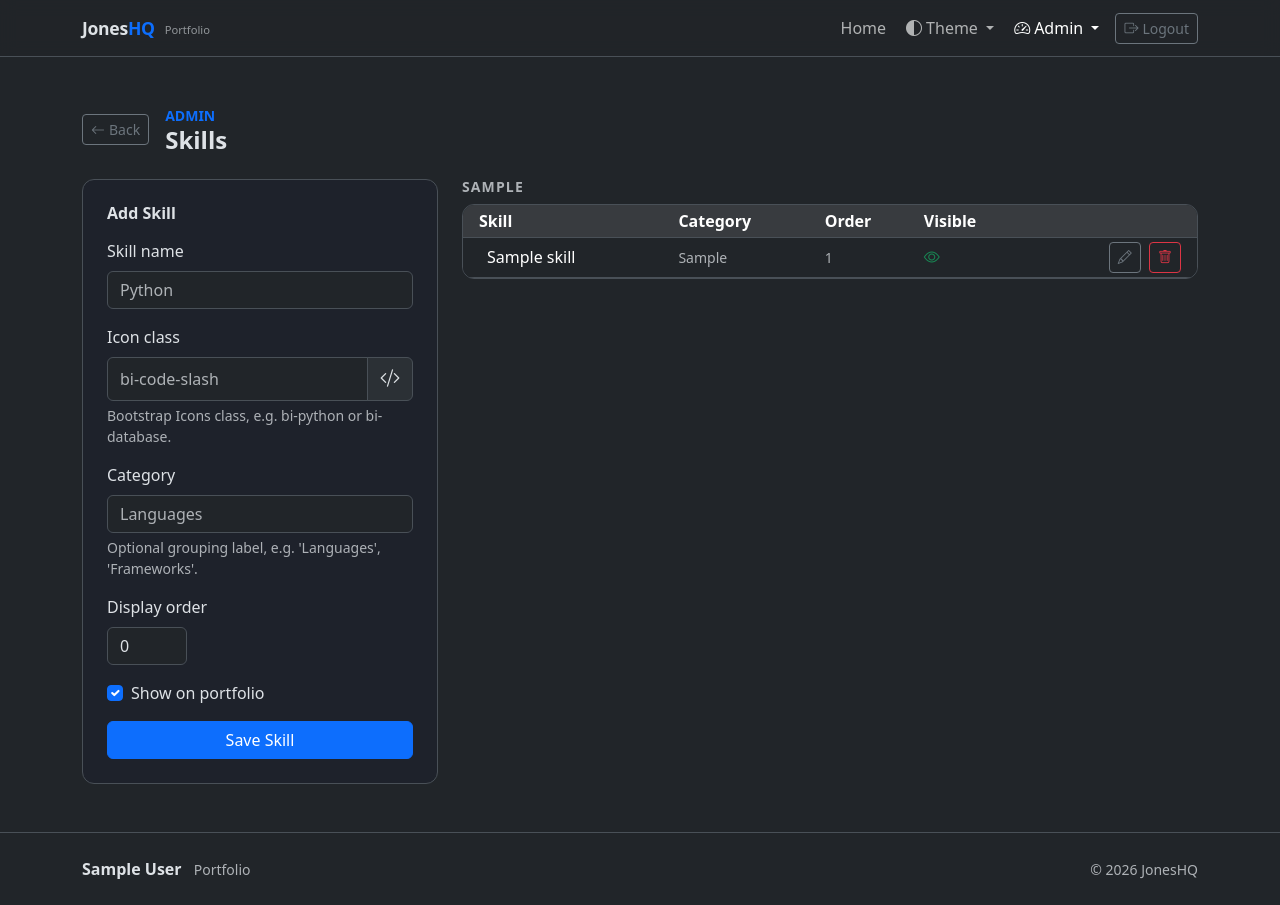
After one commit to KeironTJ/JonesHQ-Portfolio, a Flask app: page /admin/skills in a window 1280 px wide. The commit adds this page. Run offline with Flask 3, Linux system fonts and the light colour scheme; a user stored in the database is signed in; tables that the repository leaves empty hold one stand-in row (values such as "Sample post").

Commit message:
feat: add skills management and contact settings to admin panel

```diff
--- a/app/blueprints/admin/forms.py
+++ b/app/blueprints/admin/forms.py
@@ -124,4 +124,31 @@ class SettingsForm(FlaskForm):
         "Twitter / X URL",
         validators=[Optional(), URL(message="Enter a valid URL or leave blank.")],
     )
+    contact_email = StringField(
+        "Contact email",
+        validators=[Optional(), Length(max=256)],
+        description="Displayed in the contact section. Leave blank to hide the section.",
+    )
+    skills_heading = StringField(
+        "Skills section heading",
+        validators=[Optional(), Length(max=128)],
+        description="Heading shown above the skills grid. Defaults to 'Skills'.",
+    )
     submit = SubmitField("Save Settings")
+
+
+class SkillForm(FlaskForm):
+    name = StringField("Skill name", validators=[DataRequired(), Length(max=64)])
+    icon = StringField(
+        "Icon class",
+        validators=[Optional(), Length(max=64)],
+        description="Bootstrap Icons class, e.g. bi-python or bi-database.",
+    )
+    category = StringField(
+        "Category",
+        validators=[Optional(), Length(max=64)],
+        description="Optional grouping label, e.g. 'Languages', 'Frameworks'.",
+    )
+    order = IntegerField("Display order", default=0, validators=[Optional()])
+    is_visible = BooleanField("Show on portfolio", default=True)
+    submit = SubmitField("Save Skill")
--- a/app/blueprints/admin/routes.py
+++ b/app/blueprints/admin/routes.py
@@ -11,8 +11,10 @@ from app.models.project import Project
 from app.models.project_section import ProjectSection
 from app.models.settings import SiteSettings
 
+from app.models.skill import Skill
+
 from . import admin_bp
-from .forms import ProjectForm, ProjectSectionForm, SettingsForm
+from .forms import ProjectForm, ProjectSectionForm, SettingsForm, SkillForm
 
 ALLOWED_EXTENSIONS = {"png", "jpg", "jpeg", "gif", "webp", "svg"}
 
@@ -269,8 +271,74 @@ def settings():
         site_settings.github_url = form.github_url.data or None
         site_settings.linkedin_url = form.linkedin_url.data or None
         site_settings.twitter_url = form.twitter_url.data or None
+        site_settings.contact_email = form.contact_email.data or None
+        site_settings.skills_heading = form.skills_heading.data or "Skills"
         db.session.commit()
         flash("Settings saved.", "success")
         return redirect(url_for("admin.settings"))
 
     return render_template("admin/settings.html", form=form)
+
+
+# ── Skills ────────────────────────────────────────────────────────────────────
+
+@admin_bp.route("/skills")
+@login_required
+@admin_required
+def skills():
+    all_skills = Skill.query.order_by(Skill.category, Skill.order, Skill.name).all()
+    form = SkillForm()
+    return render_template("admin/skills.html", skills=all_skills, form=form)
+
+
+@admin_bp.route("/skills/add", methods=["POST"])
+@login_required
+@admin_required
+def skill_add():
+    form = SkillForm()
+    if form.validate_on_submit():
+        skill = Skill(
+            name=form.name.data,
+            icon=form.icon.data or None,
+            category=form.category.data or None,
+            order=form.order.data if form.order.data is not None else 0,
+            is_visible=form.is_visible.data,
+        )
+        db.session.add(skill)
+        db.session.commit()
+        flash(f"Skill '{skill.name}' added.", "success")
+    else:
+        for field_errors in form.errors.values():
+            for error in field_errors:
+                flash(error, "danger")
+    return redirect(url_for("admin.skills"))
+
+
+@admin_bp.route("/skills/<int:id>/edit", methods=["GET", "POST"])
+@login_required
+@admin_required
+def skill_edit(id):
+    skill = db.get_or_404(Skill, id)
+    form = SkillForm(obj=skill)
+    if form.validate_on_submit():
+        skill.name = form.name.data
+        skill.icon = form.icon.data or None
+        skill.category = form.category.data or None
+        skill.order = form.order.data if form.order.data is not None else 0
+        skill.is_visible = form.is_visible.data
+        db.session.commit()
+        flash(f"Skill '{skill.name}' updated.", "success")
+        return redirect(url_for("admin.skills"))
+    return render_template("admin/skill_edit.html", form=form, skill=skill)
+
+
+@admin_bp.route("/skills/<int:id>/delete", methods=["POST"])
+@login_required
+@admin_required
+def skill_delete(id):
+    skill = db.get_or_404(Skill, id)
+    name = skill.name
+    db.session.delete(skill)
+    db.session.commit()
+    flash(f"Skill '{name}' deleted.", "info")
+    return redirect(url_for("admin.skills"))
--- a/app/models/__init__.py
+++ b/app/models/__init__.py
@@ -1,5 +1,6 @@
 from .project import Project
 from .settings import SiteSettings
+from .skill import Skill
 from .user import User
 
-__all__ = ["Project", "SiteSettings", "User"]
+__all__ = ["Project", "SiteSettings", "Skill", "User"]
--- a/app/models/settings.py
+++ b/app/models/settings.py
@@ -26,6 +26,8 @@ class SiteSettings(db.Model):
     github_url = db.Column(db.String(256), nullable=True)
     linkedin_url = db.Column(db.String(256), nullable=True)
     twitter_url = db.Column(db.String(256), nullable=True)
+    contact_email = db.Column(db.String(256), nullable=True)
+    skills_heading = db.Column(db.String(128), nullable=True, default="Skills")
 
     @classmethod
     def get(cls) -> "SiteSettings":
--- a/app/static/css/style.css
+++ b/app/static/css/style.css
@@ -85,6 +85,25 @@
   padding: 0.2em 0.55em;
 }
 
+/* ── Skill badges ─────────────────────────────────────────── */
+.jhq-skill-badge {
+  display: inline-flex;
+  align-items: center;
+  font-size: 0.85rem;
+  font-weight: 500;
+  padding: 0.35em 0.8em;
+  border-radius: 2rem;
+  background-color: color-mix(in srgb, var(--jhq-primary) 10%, transparent);
+  color: var(--bs-body-color);
+  border: 1px solid color-mix(in srgb, var(--jhq-primary) 20%, transparent);
+  transition: var(--jhq-transition);
+}
+
+.jhq-skill-badge:hover {
+  background-color: color-mix(in srgb, var(--jhq-primary) 20%, transparent);
+  border-color: var(--jhq-primary);
+}
+
 /* ── Footer ───────────────────────────────────────────────── */
 .jhq-footer {
   border-top: 1px solid var(--bs-border-color);
--- /dev/null
+++ b/app/templates/admin/skills.html
@@ -0,0 +1,150 @@
+{% extends "base.html" %}
+
+{% block title %}Skills — Admin{% endblock %}
+
+{% block content %}
+<div class="container py-5">
+
+  <div class="d-flex align-items-center mb-4 gap-3">
+    <a href="{{ url_for('admin.dashboard') }}" class="btn btn-sm btn-outline-secondary">
+      <i class="bi bi-arrow-left me-1"></i>Back
+    </a>
+    <div>
+      <p class="text-primary fw-semibold small text-uppercase mb-0">Admin</p>
+      <h1 class="h4 fw-bold mb-0">Skills</h1>
+    </div>
+  </div>
+
+  <div class="row g-4">
+
+    <!-- ── Add skill form ─────────────────────────────────────────────────── -->
+    <div class="col-lg-4">
+      <div class="jhq-feature-card p-4">
+        <h2 class="h6 fw-bold mb-3">Add Skill</h2>
+        <form method="post" action="{{ url_for('admin.skill_add') }}" novalidate>
+          {{ form.hidden_tag() }}
+
+          <div class="mb-3">
+            {{ form.name.label(class="form-label") }}
+            {{ form.name(class="form-control" + (" is-invalid" if form.name.errors else ""),
+                         placeholder="Python") }}
+            {% for error in form.name.errors %}
+              <div class="invalid-feedback">{{ error }}</div>
+            {% endfor %}
+          </div>
+
+          <div class="mb-3">
+            {{ form.icon.label(class="form-label") }}
+            <div class="input-group">
+              {{ form.icon(class="form-control", placeholder="bi-code-slash", id="add-icon-input") }}
+              <span class="input-group-text">
+                <i class="bi bi-code-slash fs-5" id="add-icon-preview"></i>
+              </span>
+            </div>
+            <div class="form-text">{{ form.icon.description }}</div>
+          </div>
+
+          <div class="mb-3">
+            {{ form.category.label(class="form-label") }}
+            {{ form.category(class="form-control", placeholder="Languages") }}
+            <div class="form-text">{{ form.category.description }}</div>
+          </div>
+
+          <div class="mb-3">
+            {{ form.order.label(class="form-label") }}
+            {{ form.order(class="form-control", style="width:5rem;") }}
+          </div>
+
+          <div class="mb-3 form-check">
+            {{ form.is_visible(class="form-check-input") }}
+            {{ form.is_visible.label(class="form-check-label") }}
+          </div>
+
+          {{ form.submit(class="btn btn-primary w-100") }}
+        </form>
+      </div>
+    </div>
+
+    <!-- ── Skill list ─────────────────────────────────────────────────────── -->
+    <div class="col-lg-8">
+      {% if skills %}
+        {% set categories = skills | map(attribute='category') | list | unique | list %}
+        {% for cat in categories %}
+          <div class="mb-4">
+            <h2 class="h6 fw-bold text-muted text-uppercase small letter-spacing-1 mb-2">
+              {{ cat or 'Uncategorised' }}
+            </h2>
+            <div class="jhq-feature-card p-0 overflow-hidden">
+              <table class="table table-sm mb-0 align-middle">
+                <thead class="table-active">
+                  <tr>
+                    <th class="ps-3">Skill</th>
+                    <th>Category</th>
+                    <th>Order</th>
+                    <th>Visible</th>
+                    <th></th>
+                  </tr>
+                </thead>
+                <tbody>
+                  {% for skill in skills if skill.category == cat %}
+                    <tr>
+                      <td class="ps-3">
+                        {% if skill.icon %}
+                          <i class="bi {{ skill.icon }} text-primary me-2"></i>
+                        {% endif %}
+                        {{ skill.name }}
+                      </td>
+                      <td class="text-muted small">{{ skill.category or '—' }}</td>
+                      <td class="text-muted small">{{ skill.order }}</td>
+                      <td>
+                        {% if skill.is_visible %}
+                          <i class="bi bi-eye text-success"></i>
+                        {% else %}
+                          <i class="bi bi-eye-slash text-muted"></i>
+                        {% endif %}
+                      </td>
+                      <td class="text-end pe-3">
+                        <a href="{{ url_for('admin.skill_edit', id=skill.id) }}"
+                           class="btn btn-sm btn-outline-secondary me-1">
+                          <i class="bi bi-pencil"></i>
+                        </a>
+                        <form action="{{ url_for('admin.skill_delete', id=skill.id) }}"
+                              method="post" class="d-inline"
+                              onsubmit="return confirm('Delete {{ skill.name }}?')">
+                          {{ form.hidden_tag() }}
+                          <button type="submit" class="btn btn-sm btn-outline-danger">
+                            <i class="bi bi-trash"></i>
+                          </button>
+                        </form>
+                      </td>
+                    </tr>
+                  {% endfor %}
+                </tbody>
+              </table>
+            </div>
+          </div>
+        {% endfor %}
+      {% else %}
+        <div class="jhq-feature-card p-5 text-center text-muted">
+          <i class="bi bi-stars fs-1 d-block mb-3 opacity-25"></i>
+          <p class="mb-0">No skills yet. Add one using the form.</p>
+        </div>
+      {% endif %}
+    </div>
+
+  </div>
+</div>
+{% endblock %}
+
+{% block scripts %}
+<script>
+  (function () {
+    var input   = document.getElementById('add-icon-input');
+    var preview = document.getElementById('add-icon-preview');
+    if (!input || !preview) return;
+    input.addEventListener('input', function () {
+      preview.className = 'bi ' + (input.value.trim() || 'bi-code-slash') + ' fs-5';
+    });
+  })();
+</script>
+{% endblock %}
--- a/app/templates/base.html
+++ b/app/templates/base.html
@@ -104,6 +104,11 @@
                 </a>
               </li>
               <li>
+                <a class="dropdown-item" href="{{ url_for('admin.skills') }}">
+                  <i class="bi bi-stars me-2"></i>Skills
+                </a>
+              </li>
+              <li>
                 <a class="dropdown-item" href="{{ url_for('admin.settings') }}">
                   <i class="bi bi-sliders me-2"></i>Settings
                 </a>
@@ -117,12 +122,6 @@
                 <i class="bi bi-box-arrow-right me-1"></i>Logout
               </button>
             </form>
-          </li>
-        {% else %}
-          <li class="nav-item">
-            <a class="nav-link" href="{{ url_for('auth.login') }}">
-              <i class="bi bi-lock me-1"></i>Login
-            </a>
           </li>
         {% endif %}
 
```
Also changed, not shown: app/blueprints/main/routes.py (+8 -1 lines), app/models/skill.py (added, +15 -0 lines), app/templates/admin/settings.html (+27 -0 lines), app/templates/admin/skill_edit.html (added, +77 -0 lines), app/templates/main/index.html (+84 -1 lines), migrations/versions/f6a7b8c9d0e1_add_contact_email_and_skills_heading.py (added, +28 -0 lines), migrations/versions/g7b8c9d0e1f2_add_skills_table.py (added, +32 -0 lines).
